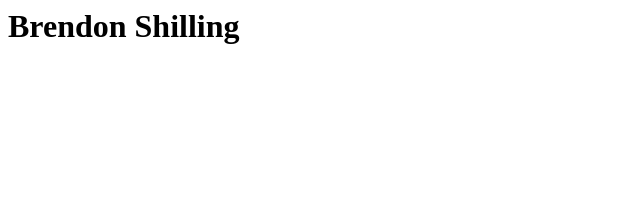
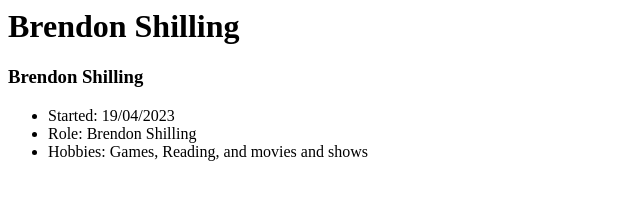
Before and after one commit to OperationWinter/OperationWinter.github.io., a plain HTML site: page index.html in a window 1280 px wide. Shown: the whole page, without its empty margins (0-640 px from the left). Drawn offline with Linux system fonts and the light colour scheme.

Commit message:
Update index.html

```diff
--- a/index.html
+++ b/index.html
@@ -1,2 +1,9 @@
 
 <h1>Brendon Shilling</h1>
+
+<h3>Brendon Shilling</h3>
+<ul>
+    <li>Started: 19/04/2023</li>
+    <li>Role: Brendon Shilling</li>
+    <li>Hobbies: Games, Reading, and movies and shows</li>
+</ul>
```
